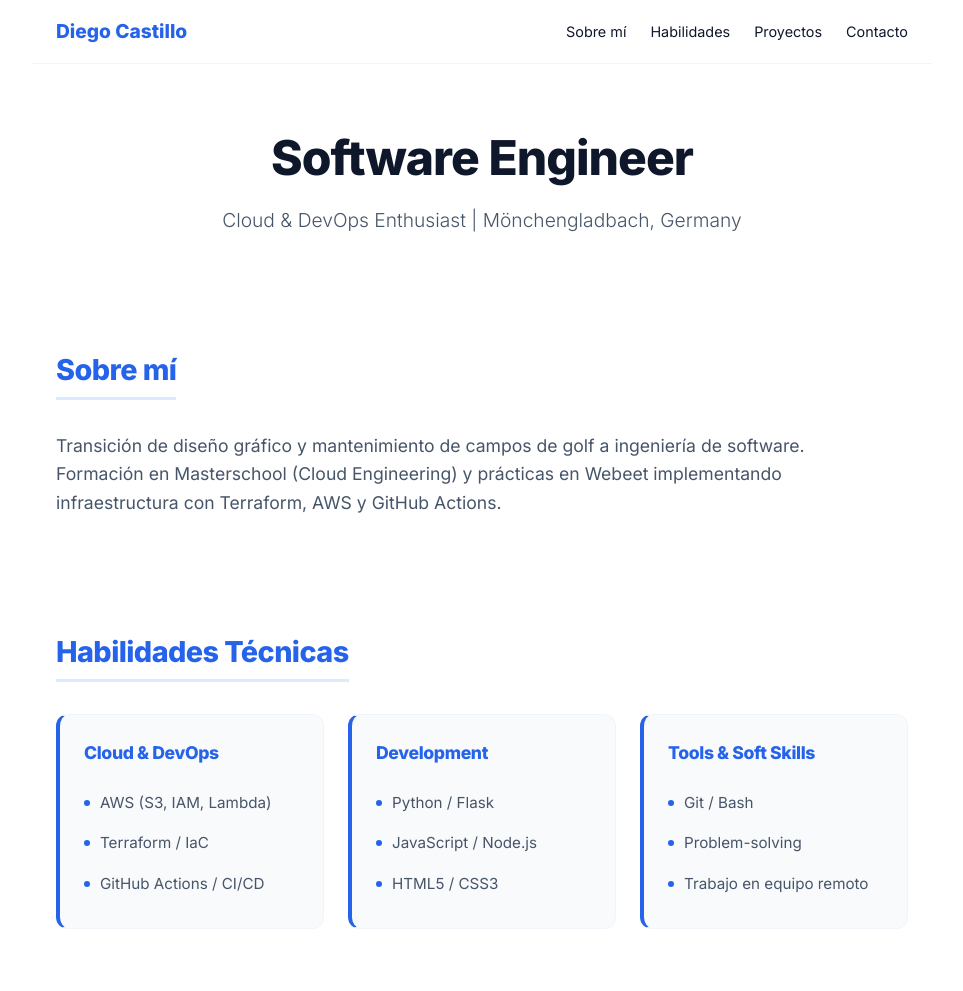
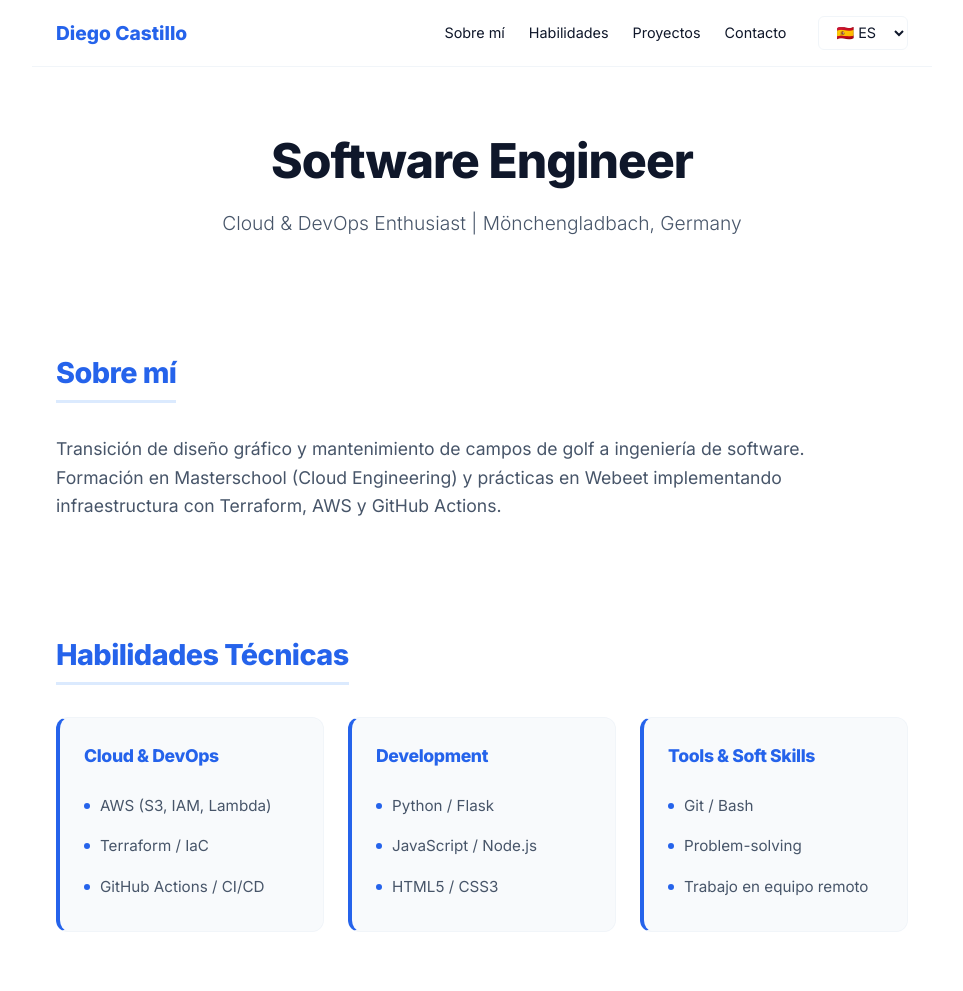
Before and after one commit to diegocavi84/portfolio-diego, a plain HTML site: page index.html in a window 1280 px wide. Shown: the top 991 px of the page, without its empty margins (158-1121 px from the left). Drawn offline with Linux system fonts and the light colour scheme.

Commit message:
add language switcher (ES/DE/EN)

```diff
--- a/css/styles.css
+++ b/css/styles.css
@@ -258,3 +258,37 @@ footer {
   #hero { padding: var(--spacing-md) 0; }
   nav { flex-direction: column; gap: var(--spacing-sm); }
 }
+
+/* ============================================
+   BOTÓN DE IDIOMAS
+   ============================================ */
+.nav-right {
+  display: flex;
+  align-items: center;
+  gap: 2rem; /* Espacio entre menú y botón */
+}
+
+.lang-btn {
+  background: var(--color-card-bg);
+  border: 1px solid var(--color-border);
+  padding: 0.4rem 0.8rem;
+  border-radius: 6px;
+  font-family: var(--font-main);
+  font-size: 0.9rem;
+  cursor: pointer;
+  transition: all 0.2s ease;
+  color: var(--color-text);
+}
+
+.lang-btn:hover {
+  border-color: var(--color-primary);
+  color: var(--color-primary);
+}
+
+/* Responsive para móvil */
+@media (max-width: 768px) {
+  .nav-right {
+    flex-direction: column;
+    gap: 1rem;
+  }
+}
--- a/index.html
+++ b/index.html
@@ -16,28 +16,38 @@
   <header>
     <nav>
       <a href="#" class="logo">Diego Castillo</a>
-      <ul>
-        <li><a href="#about">Sobre mí</a></li>
-        <li><a href="#skills">Habilidades</a></li>
-        <li><a href="#projects">Proyectos</a></li>
-        <li><a href="#contact">Contacto</a></li>
-      </ul>
+
+      <div class="nav-right">
+        <ul>
+          <li><a href="#about" data-i18n="nav_about">Sobre mí</a></li>
+          <li><a href="#skills" data-i18n="nav_skills">Habilidades</a></li>
+          <li><a href="#projects" data-i18n="nav_projects">Proyectos</a></li>
+          <li><a href="#contact" data-i18n="nav_contact">Contacto</a></li>
+        </ul>
+
+        <!-- Botón de idiomas -->
+        <select id="language-selector" class="lang-btn">
+          <option value="es">🇪🇸 ES</option>
+          <option value="de">🇩🇪 DE</option>
+          <option value="en">🇬🇧 EN</option>
+        </select>
+      </div>
     </nav>
   </header>
 
   <main>
     <section id="hero">
-      <h1>Software Engineer</h1>
-      <p>Cloud & DevOps Enthusiast | Mönchengladbach, Germany</p>
+      <h1 data-i18n="hero_title">Software Engineer</h1>
+      <p data-i18n="hero_subtitle">Cloud & DevOps Enthusiast | Mönchengladbach, Germany</p>
     </section>
 
     <section id="about">
-      <h2>Sobre mí</h2>
-      <p>Transición de diseño gráfico y mantenimiento de campos de golf a ingeniería de software. Formación en Masterschool (Cloud Engineering) y prácticas en Webeet implementando infraestructura con Terraform, AWS y GitHub Actions.</p>
+      <h2 data-i18n="section_about">Sobre mí</h2>
+      <p data-i18n="about_text">Tansición de diseño gráfico y mantenimiento de campos de golf a ingeniería de software. Formación en Masterschool (Cloud Engineering) y prácticas en Webeet implementando infraestructura con Terraform, AWS y GitHub Actions.</p>
     </section>
 
     <section id="skills">
-      <h2>Habilidades Técnicas</h2>
+      <h2 data-i18n="section_skills">Habilidades Técnicas</h2>
       <div class="skills-container">
         <div class="skill-group">
           <h3>Cloud & DevOps</h3>
@@ -67,7 +77,7 @@
     </section>
 
     <section id="projects">
-      <h2>Proyectos Destacados</h2>
+      <h2 data-i18n="section_projects">Proyectos Destacados</h2>
 
       <article class="project-card">
         <h3>🔮 Carta Astrolab</h3>
@@ -83,7 +93,7 @@
     </section>
 
     <section id="contact">
-      <h2>Contacto</h2>
+      <h2 data-i18n="section_contact">Contacto</h2>
       <p>📧 <a href="mailto:diegocvbien@googlemail.com">diegocvbien@googlemail.com</a></p>
       <p>🔗
         <a href="https://www.linkedin.com/in/diego-castillo84" target="_blank" rel="noopener noreferrer">LinkedIn</a> |
--- a/js/main.js
+++ b/js/main.js
@@ -0,0 +1,72 @@
+// 1. Diccionario de traducciones
+const translations = {
+  es: {
+    nav_about: "Sobre mí",
+    nav_skills: "Habilidades",
+    nav_projects: "Proyectos",
+    nav_contact: "Contacto",
+    hero_title: "Software Engineer",
+    hero_subtitle: "Cloud & DevOps Enthusiast | Mönchengladbach, Germany",
+    section_about: "Sobre mí",
+    about_text: "Transición de diseño gráfico y mantenimiento de campos de golf a ingeniería de software. Formación en Masterschool (Cloud Engineering) y prácticas en Webeet implementando infraestructura con Terraform, AWS y GitHub Actions.",
+    section_skills: "Habilidades Técnicas",
+    section_projects: "Proyectos Destacados",
+    section_contact: "Contacto"
+  },
+  de: {
+    nav_about: "Über mich",
+    nav_skills: "Fähigkeiten",
+    nav_projects: "Projekte",
+    nav_contact: "Kontakt",
+    hero_title: "Software Engineer", // Se suele dejar en inglés en tech, o "Softwareentwickler"
+    hero_subtitle: "Cloud & DevOps Enthusiast | Mönchengladbach, Deutschland",
+    section_about: "Über mich",
+    about_text: "Wechsel von Grafikdesign und Greenkeeping zur Softwareentwicklung. Ausbildung am Masterschool (Cloud Engineering) und Praktikum bei Webeet mit Implementierung von Infrastruktur durch Terraform, AWS und GitHub Actions.",
+    section_skills: "Technische Fähigkeiten",
+    section_projects: "Ausgewählte Projekte",
+    section_contact: "Kontakt"
+  },
+  en: {
+    nav_about: "About Me",
+    nav_skills: "Skills",
+    nav_projects: "Projects",
+    nav_contact: "Contact",
+    hero_title: "Software Engineer",
+    hero_subtitle: "Cloud & DevOps Enthusiast | Mönchengladbach, Germany",
+    section_about: "About Me",
+    about_text: "Transition from graphic design and golf field maintenance to software engineering. Masterschool training (Cloud Engineering) and internship at Webeet implementing infrastructure with Terraform, AWS, and GitHub Actions.",
+    section_skills: "Technical Skills",
+    section_projects: "Featured Projects",
+    section_contact: "Contact"
+  }
+};
+
+// 2. Función para cambiar el idioma
+function setLanguage(lang) {
+  const elements = document.querySelectorAll('[data-i18n]');
+
+  elements.forEach(element => {
+    const key = element.getAttribute('data-i18n');
+    // Si la traducción existe, la ponemos. Si no, dejamos el original.
+    if (translations[lang] && translations[lang][key]) {
+      element.textContent = translations[lang][key];
+    }
+  });
+
+  // Guardar preferencia en el navegador
+  localStorage.setItem('preferred-lang', lang);
+  document.getElementById('language-selector').value = lang;
+}
+
+// 3. Escuchar el cambio en el selector
+const langSelector = document.getElementById('language-selector');
+
+langSelector.addEventListener('change', (e) => {
+  setLanguage(e.target.value);
+});
+
+// 4. Al cargar la página, verificar si hay idioma guardado
+document.addEventListener('DOMContentLoaded', () => {
+  const savedLang = localStorage.getItem('preferred-lang') || 'es';
+  setLanguage(savedLang);
+});
```
